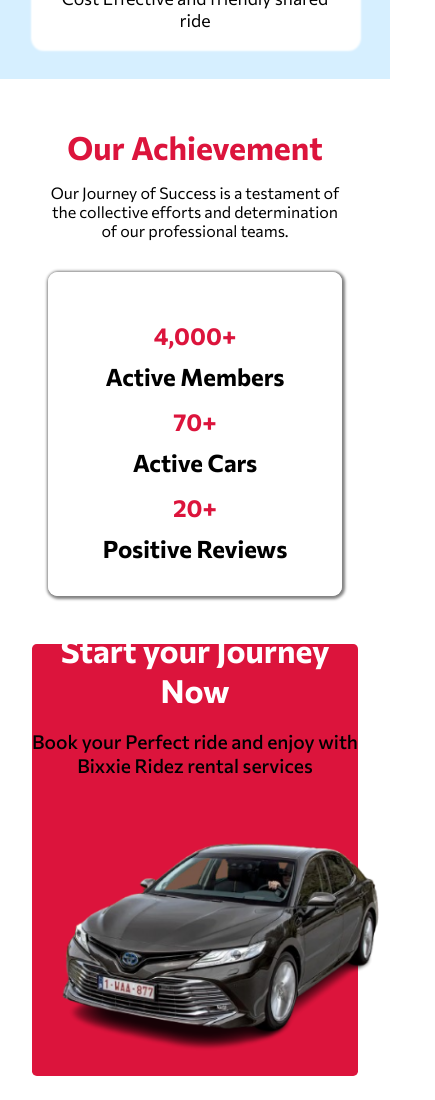
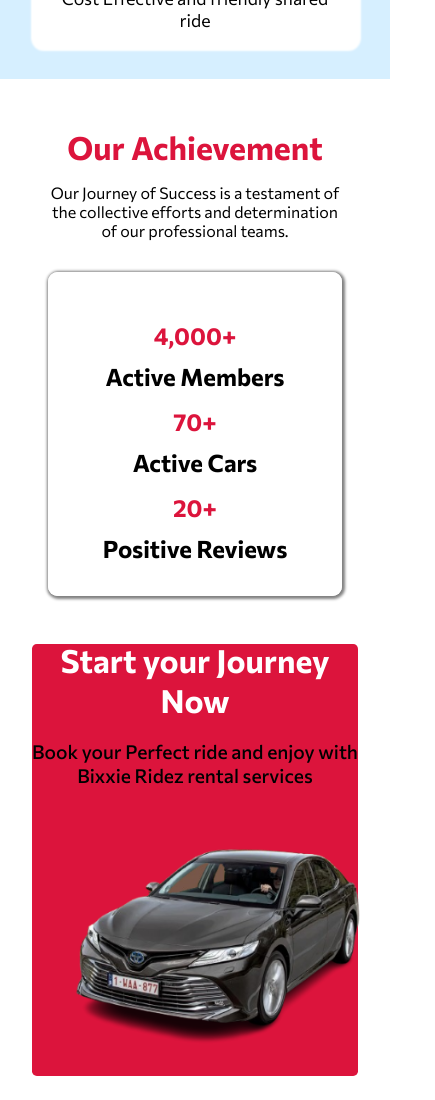
Before and after one commit to iamgreatofweb3/Bixxie-Car-website, a Next.js app: page / in a window 390 px wide. Shown: the part 6711-7811 px from the top of the page, 435 px wide, since content can reach past the window. Built offline with nearby package versions, Linux system fonts and the light colour scheme.

Commit message:
checking responsiveness on mobile

```diff
--- a/src/components/BookDesignFolder/bookdesign.css
+++ b/src/components/BookDesignFolder/bookdesign.css
@@ -28,10 +28,10 @@
         margin-top: 1em;
     }
 }
-.slideImg{
-    height: 20em;
-    width: 30em;
-}
+/* .slideImg{
+    height: 200px;
+    width: 300px;
+} */
 @media(min-width:769px) {
     .bookcnt{
         border-radius: 2em;
```
